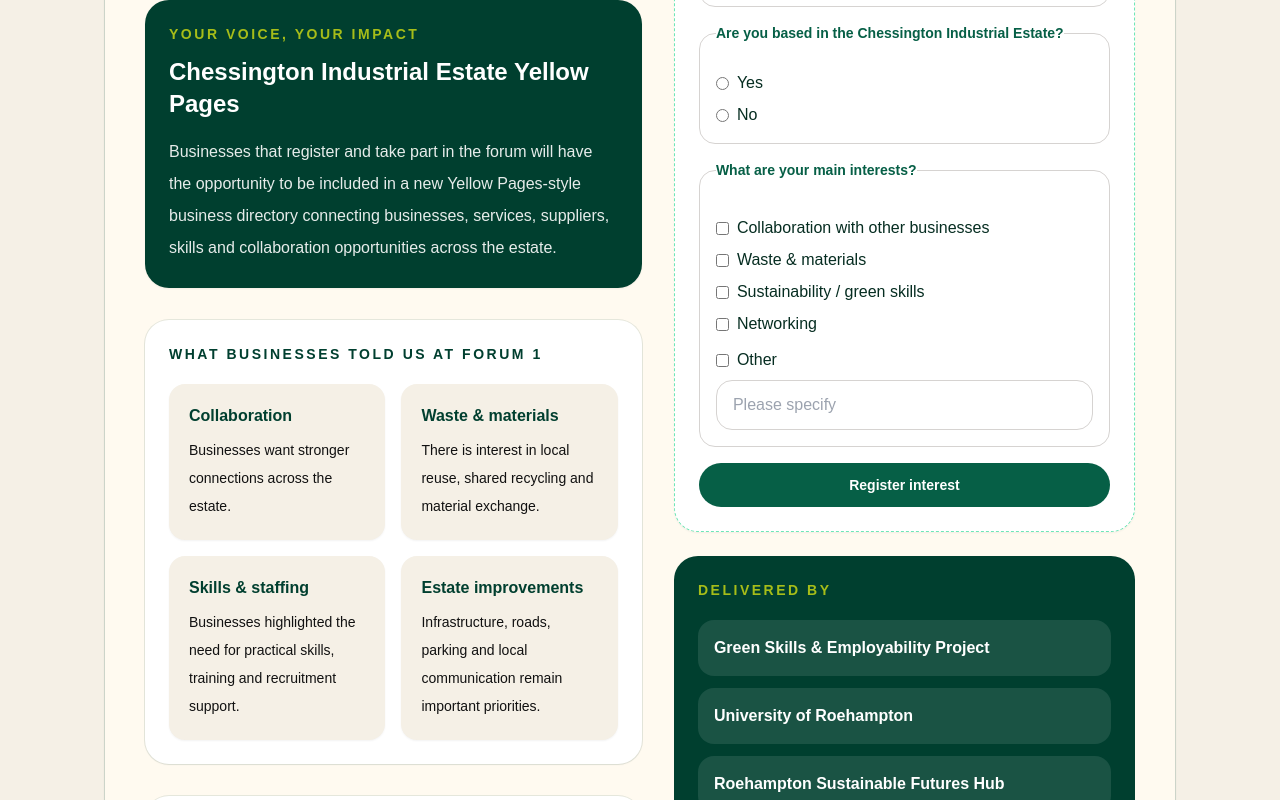
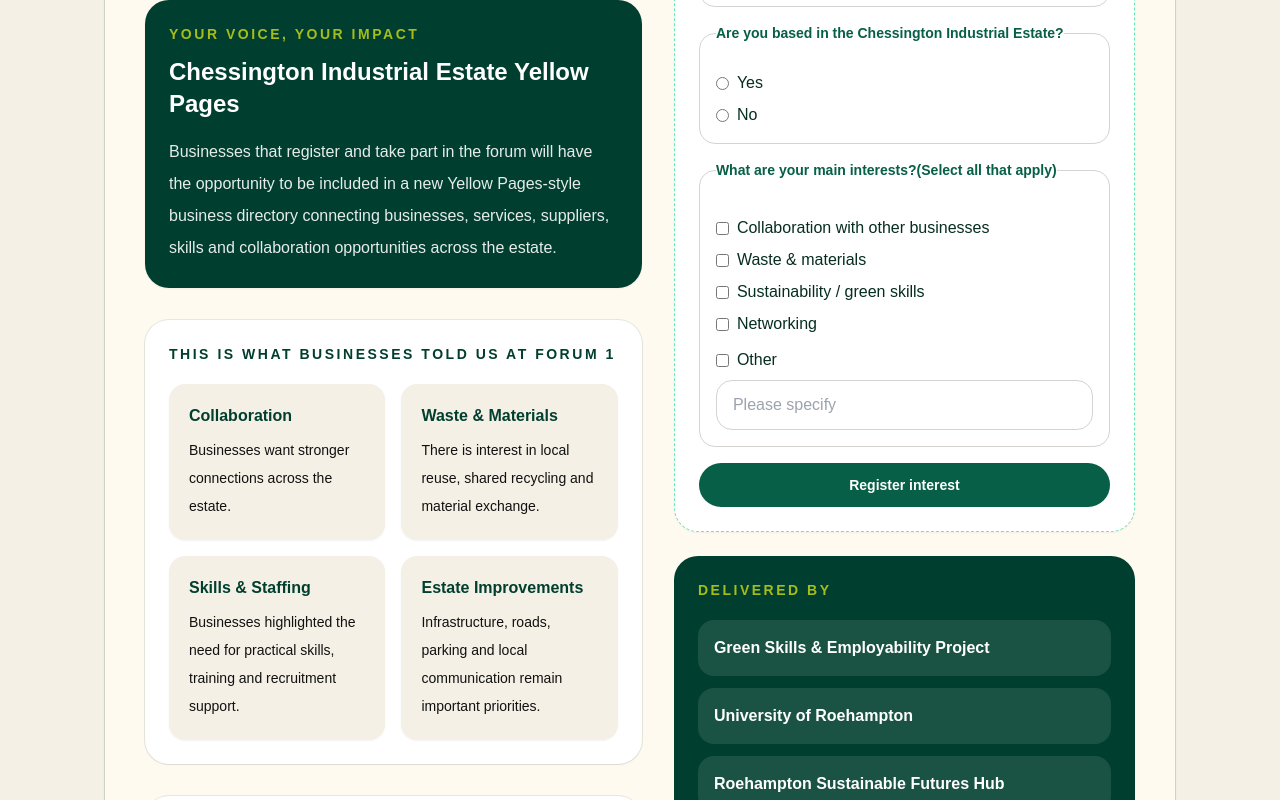
Before and after one commit to EvaIdugboe/chessington-forum, a Next.js app: page / in a window 1280 px wide. Shown: the part 1459-2259 px from the top of the page. Built offline with nearby package versions, Linux system fonts and the light colour scheme.

Commit message:
chore: update social and web links

```diff
--- a/app/components/RegistrationForm.tsx
+++ b/app/components/RegistrationForm.tsx
@@ -195,7 +195,7 @@ export default function RegistrationForm() {
 
         <fieldset className="rounded-2xl border border-stone-300 p-4">
           <legend className="mb-3 text-sm font-semibold text-emerald-800">
-            What are your main interests?
+            What are your main interests?(Select all that apply)
           </legend>
 
           {INTEREST_OPTIONS.map((interest) => (
--- a/app/page.tsx
+++ b/app/page.tsx
@@ -128,7 +128,7 @@ export default function HomePage() {
 
               <div className="rounded-3xl bg-white p-6 shadow-sm ring-1 ring-[#003f2f]/10">
                 <p className="text-sm font-black uppercase tracking-[0.18em] text-[#003f2f]">
-                  What businesses told us at Forum 1
+                  This is what businesses told us at Forum 1
                 </p>
 
                 <div className="mt-5 grid gap-4 sm:grid-cols-2">
@@ -138,15 +138,15 @@ export default function HomePage() {
                       body: "Businesses want stronger connections across the estate.",
                     },
                     {
-                      title: "Waste & materials",
+                      title: "Waste & Materials",
                       body: "There is interest in local reuse, shared recycling and material exchange.",
                     },
                     {
-                      title: "Skills & staffing",
+                      title: "Skills & Staffing",
                       body: "Businesses highlighted the need for practical skills, training and recruitment support.",
                     },
                     {
-                      title: "Estate improvements",
+                      title: "Estate Improvements",
                       body: "Infrastructure, roads, parking and local communication remain important priorities.",
                     },
                   ].map((item) => (
@@ -200,10 +200,10 @@ export default function HomePage() {
                 </p>
                 <ul className="mt-4 space-y-3 text-sm font-semibold leading-7 text-[#111111]">
                   <li>• Shared business challenges</li>
-                  <li>• Collaboration and local networking</li>
-                  <li>• Waste, materials and sustainability</li>
-                  <li>• Skills, staffing and training</li>
-                  <li>• Estate improvements and future activity</li>
+                  <li>• Collaboration and local networking.</li>
+                  <li>• Waste, materials and sustainability.</li>
+                  <li>• Skills, staffing and training.</li>
+                  <li>• Estate improvements and future activity.</li>
                 </ul>
               </div>
 
```
